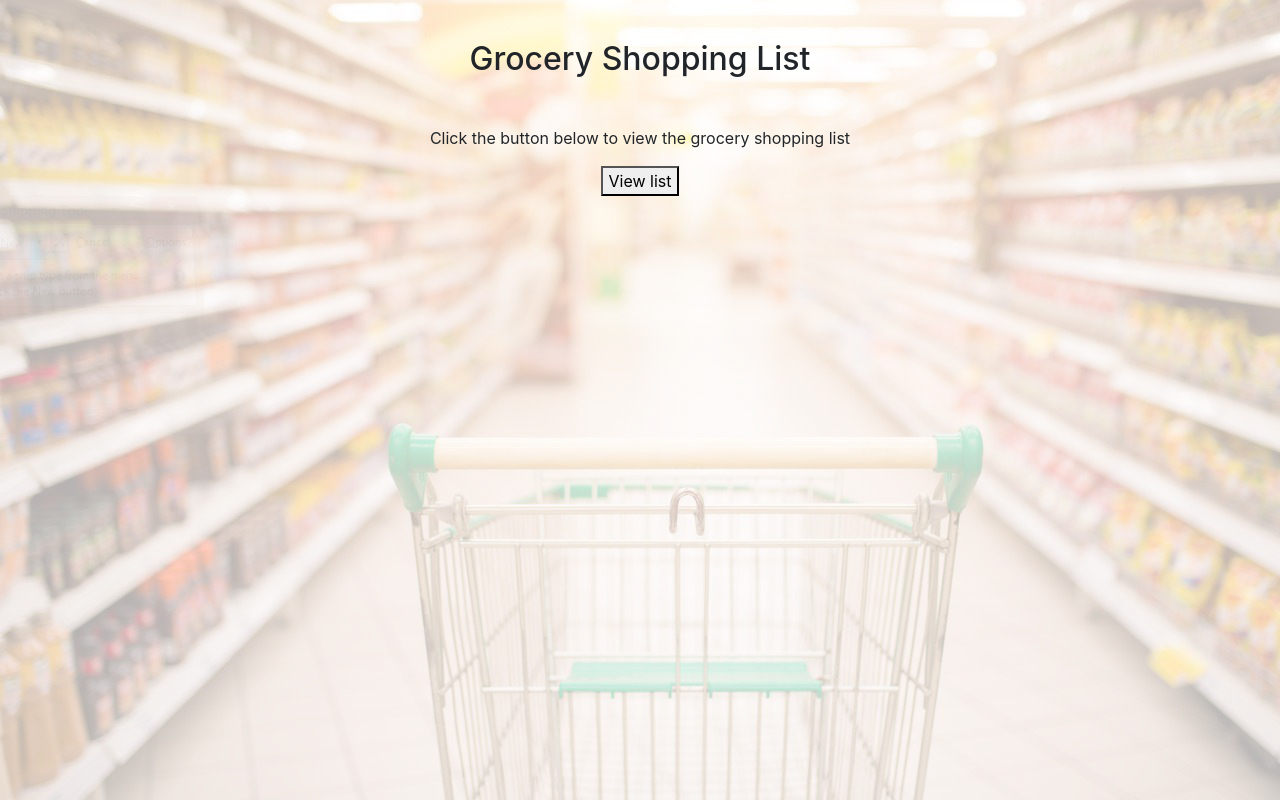
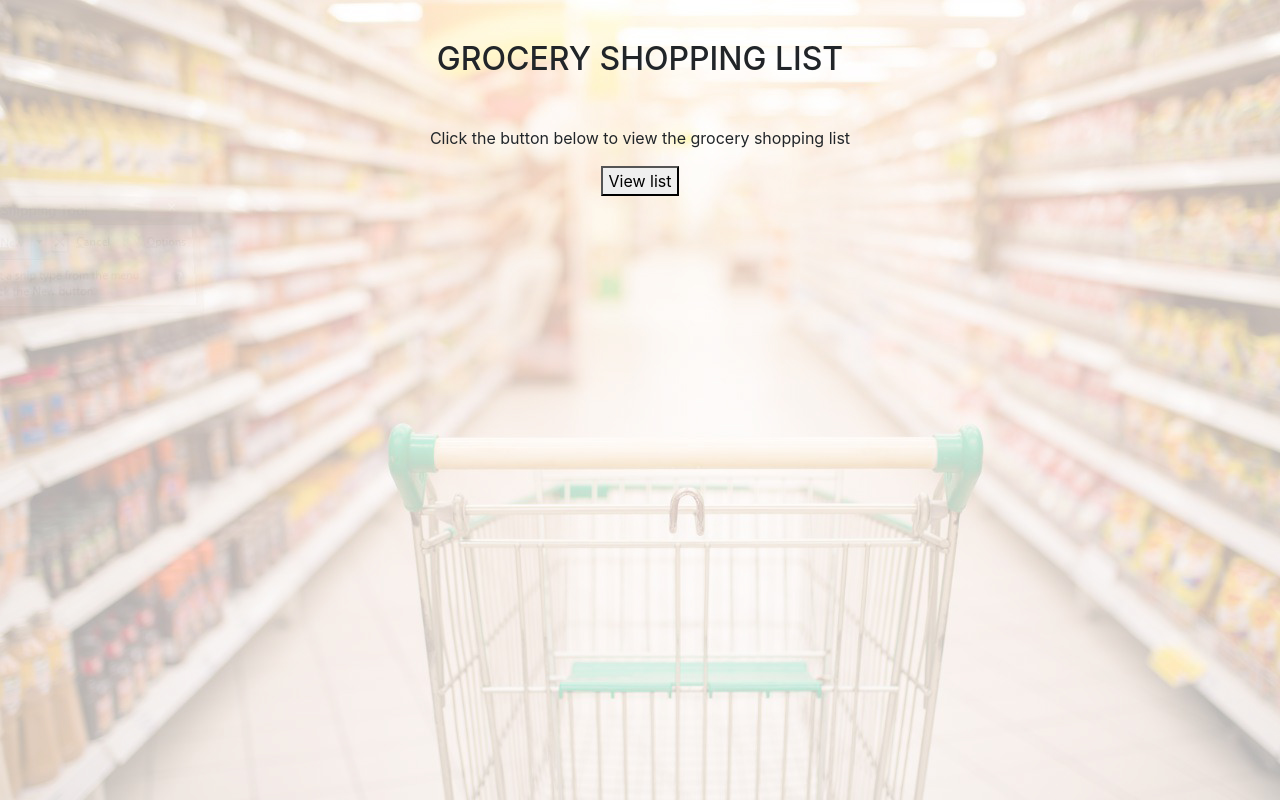
Before and after one commit to fiasiqbal/GroceryShoppingList, a plain HTML site: page index.html in a window 1280 px wide. Drawn offline with nearby package versions, Linux system fonts and the light colour scheme.

Commit message:
Updated heading to uppercase

```diff
--- a/index.html
+++ b/index.html
@@ -8,7 +8,7 @@
     <link rel="stylesheet" href="https://stackpath.bootstrapcdn.com/bootstrap/4.4.1/css/bootstrap.min.css" integrity="sha384-Vkoo8x4CGsO3+Hhxv8T/Q5PaXtkKtu6ug5TOeNV6gBiFeWPGFN9MuhOf23Q9Ifjh" crossorigin="anonymous">
 </head>
 <body>
-    <h2>Grocery Shopping List</h2>
+    <h2>GROCERY SHOPPING LIST</h2>
     <div id="msg">
         <p>Click the button below to view the grocery shopping list</p>
         <button onclick="view();">View list</button>
```
